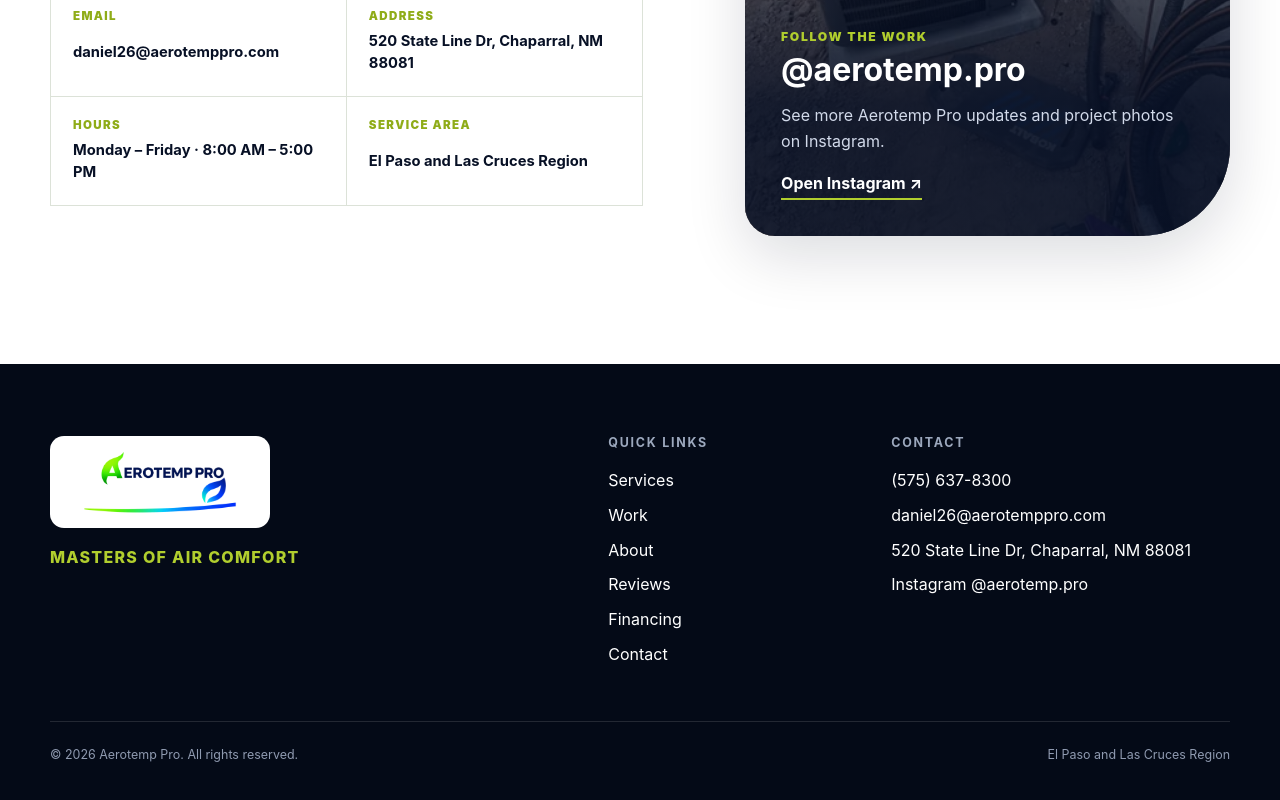
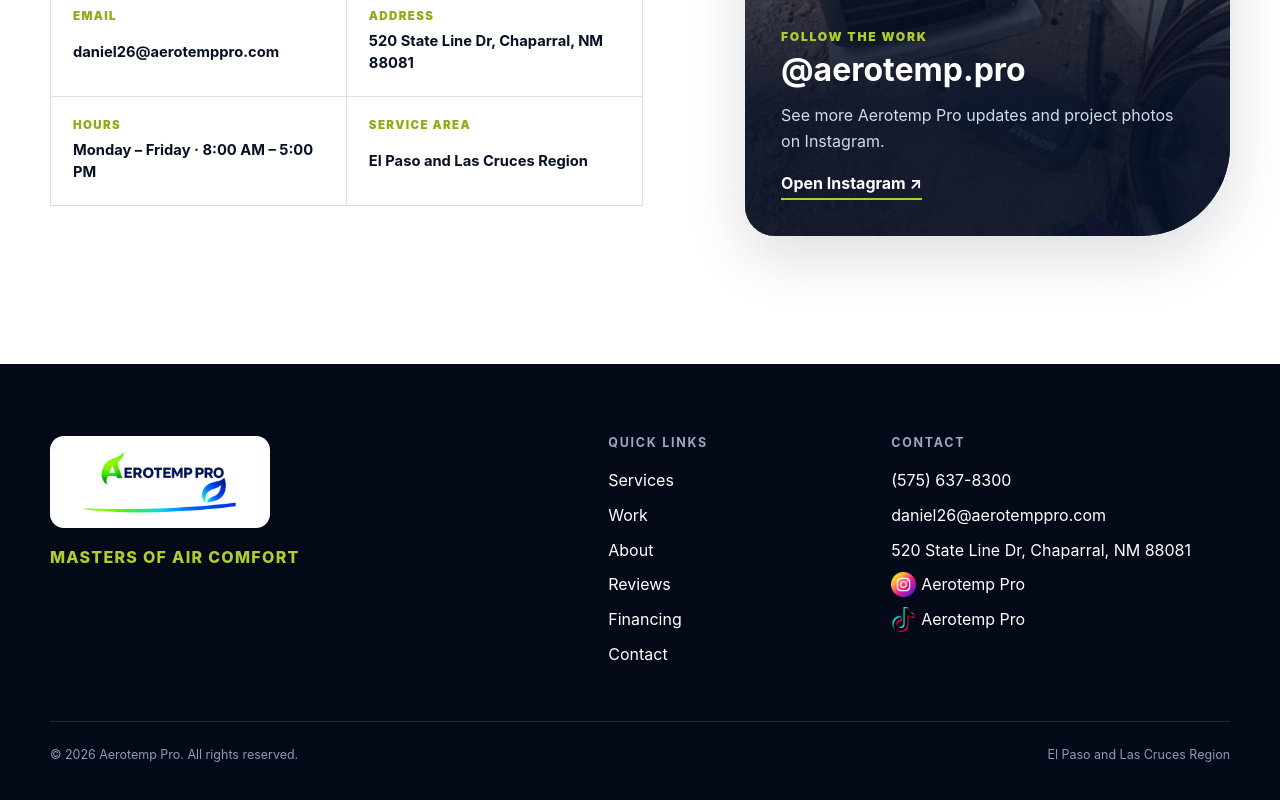
Before and after one commit to thegrindnet/aerotemp-pro, a React (Vite) app: page / in a window 1280 px wide. Shown: the part 7740-8540 px from the top of the page. Built offline with nearby package versions, Linux system fonts and the light colour scheme.

Commit message:
Add new icons for instagram and tiktok, update footer and update constants.js

```diff
--- a/src/components/Footer/Footer.css
+++ b/src/components/Footer/Footer.css
@@ -53,6 +53,7 @@
   color: var(--white);
   text-decoration: none;
   line-height: 1.55;
+  display: flex;
 }
 
 .footer a:hover {
@@ -76,6 +77,11 @@
 
 .footer__bottom p {
   margin: 0;
+}
+
+.footer__icon {
+  width: 30px;
+  padding-right: 5px;
 }
 
 @media (max-width: 760px) {
--- a/src/components/Footer/Footer.jsx
+++ b/src/components/Footer/Footer.jsx
@@ -1,5 +1,7 @@
 import "./Footer.css";
 import logoImage from "../../assets/images/aerotemp-pro-logo.png";
+import instagramIcon from "../../assets/images/instagram.png";
+import tiktokIcon from "../../assets/images/tik-tok.png"
 import { business, navigationLinks } from "../../utils/constants.js";
 
 function Footer() {
@@ -23,7 +25,8 @@
           <a href={business.phoneHref}>{business.phoneDisplay}</a>
           <a href={business.emailHref}>{business.email}</a>
           <a href={business.directionsUrl} target="_blank" rel="noreferrer">{business.address}</a>
-          <a href={business.instagram} target="_blank" rel="noreferrer">Instagram @aerotemp.pro</a>
+          <a href={business.instagram} target="_blank" rel="noreferrer"><span ><img className="footer__icon" src={instagramIcon} alt="instagram icon"/></span>Aerotemp Pro</a>
+          <a href={business.tiktok} target="_blank" rel="noreferrer"><span ><img className="footer__icon" src={tiktokIcon} alt="tiktok icon"/></span>Aerotemp Pro</a>
         </div>
       </div>
       <div className="container footer__bottom">
--- a/src/utils/constants.js
+++ b/src/utils/constants.js
@@ -13,6 +13,7 @@
   serviceArea: "El Paso and Las Cruces Region",
   hours: "Monday – Friday · 8:00 AM – 5:00 PM",
   instagram: "https://www.instagram.com/aerotemp.pro/",
+  tiktok: "https://www.instagram.com/aerotemp.pro/",
   story:
     "With over 10 years of hands-on experience in the HVAC field, we are proud to bring dependable heating and cooling services to our community through our newly established business. Our goal is to provide honest, professional, and high-quality service on every job, whether it’s installation, maintenance, repairs, or system replacements. We are committed to treating every customer with respect and making sure each experience is smooth, reliable, and built on trust. We look forward to serving everyone who chooses to do business with us!",
 };
```
Also changed, not shown: src/assets/images/instagram.png (added), src/assets/images/tik-tok.png (added).
